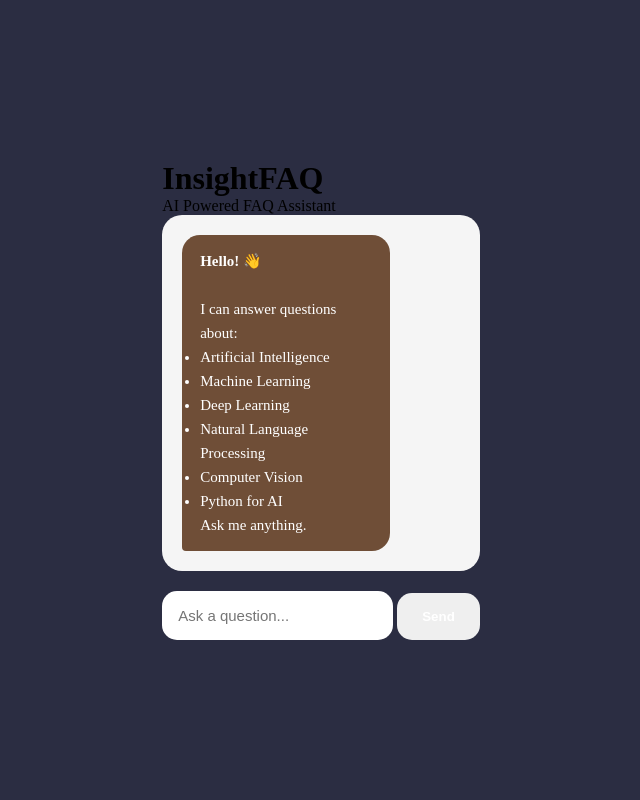
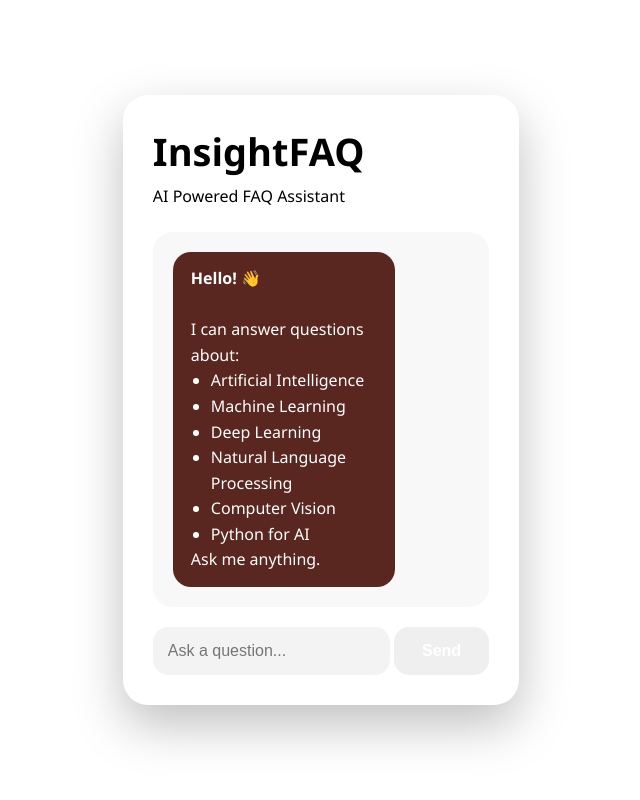
Before and after one commit to mashigasri1777/CodeAlpha_FAQ_Chatbot, a Python web app: template templates/index.html in a window 1280 px wide. Shown: the whole page, without its empty margins (319-959 px from the left). Run offline with Jinja, Linux system fonts and the light colour scheme; the template is opened without the code that fills it, so the values that code supplies are empty.

Commit message:
Update style.css

````diff
--- a/static/css/style.css
+++ b/static/css/style.css
@@ -5,18 +5,19 @@ box-sizing:border-box;
 }
 
 body{
+font-family:'Segoe UI',sans-serif;
+min-height:100vh;
 
 ```
-font-family:'Poppins',sans-serif;
-
-background:#2B2D42;
-
-min-height:100vh;
+background:
+linear-gradient(
+135deg,
+#2B2D42,
+#3A405A
+);
 
 display:flex;
-
 justify-content:center;
-
 align-items:center;
 
 padding:30px;
@@ -24,31 +25,25 @@ padding:30px;
 
 }
 
-.main-container{
+.chat-card{
 
 ```
 width:100%;
+max-width:700px;
 
-max-width:900px;
-```
-
-}
-
-.chat-container{
-
-```
-background:#8D99AE;
+background:white;
 
 border-radius:25px;
 
 padding:30px;
 
-box-shadow:0px 15px 40px rgba(0,0,0,0.35);
+box-shadow:
+0 20px 50px rgba(0,0,0,.25);
 ```
 
 }
 
-.header{
+.chat-header{
 
 ```
 text-align:center;
@@ -58,30 +53,26 @@ margin-bottom:25px;
 
 }
 
-.header h1{
+.chat-header h1{
 
 ```
-font-size:42px;
-
-font-weight:700;
-
 color:#2B2D42;
 
-letter-spacing:1px;
+font-size:38px;
 
-margin-bottom:5px;
+font-weight:800;
+
+margin-bottom:8px;
 ```
 
 }
 
-.header p{
+.chat-header p{
 
 ```
-color:#592720;
+color:#6F4E37;
 
 font-size:16px;
-
-font-weight:500;
 ```
 
 }
@@ -89,23 +80,23 @@ font-weight:500;
 .chat-box{
 
 ```
-height:500px;
+height:450px;
 
 overflow-y:auto;
 
-background:#f5f5f5;
+background:#f8f8f8;
 
 border-radius:20px;
 
 padding:20px;
+
+margin-bottom:20px;
 
 display:flex;
 
 flex-direction:column;
 
 gap:15px;
-
-margin-bottom:20px;
 ```
 
 }
@@ -121,15 +112,11 @@ color:#2B2D42;
 
 padding:14px 18px;
 
-border-radius:18px 18px 4px 18px;
+border-radius:18px;
 
 max-width:75%;
 
 font-size:15px;
-
-line-height:1.6;
-
-font-weight:500;
 ```
 
 }
@@ -139,41 +126,17 @@ font-weight:500;
 ```
 align-self:flex-start;
 
-background:#6F4E37;
+background:#592720;
 
 color:white;
 
 padding:14px 18px;
 
-border-radius:18px 18px 18px 4px;
+border-radius:18px;
 
 max-width:75%;
 
-font-size:15px;
-
 line-height:1.6;
-```
-
-}
-
-.welcome{
-
-```
-max-width:100%;
-
-background:#592720;
-
-color:white;
-```
-
-}
-
-.welcome ul{
-
-```
-margin-top:10px;
-
-margin-left:20px;
 ```
 
 }
@@ -193,73 +156,58 @@ gap:12px;
 ```
 flex:1;
 
-padding:16px;
+padding:15px;
+
+border:none;
+
+background:#f3f3f3;
+
+border-radius:15px;
+
+font-size:16px;
+
+outline:none;
+```
+
+}
+
+.send-btn{
+
+```
+background:#6F4E37;
+
+color:white;
 
 border:none;
 
 border-radius:15px;
 
-font-size:15px;
+padding:15px 28px;
 
-outline:none;
+cursor:pointer;
 
-background:white;
+font-weight:700;
+
+font-size:16px;
+
+transition:.3s;
 ```
 
 }
 
-.input-area input:focus{
+.send-btn:hover{
 
 ```
-box-shadow:0 0 0 3px rgba(212,163,115,0.4);
+background:#592720;
 ```
 
 }
 
-.input-area button{
+ul{
 
 ```
-background:#592720;
-
-color:white;
-
-border:none;
-
-padding:16px 25px;
-
-border-radius:15px;
-
-cursor:pointer;
-
-font-weight:600;
-
-transition:0.3s;
-```
-
-}
-
-.input-area button:hover{
-
-```
-background:#6F4E37;
-```
-
-}
-
-.chat-box::-webkit-scrollbar{
-
-```
-width:8px;
-```
-
-}
-
-.chat-box::-webkit-scrollbar-thumb{
-
-```
-background:#D4A373;
-
-border-radius:10px;
+margin-top:10px;
+margin-left:20px;
 ```
 
 }
@@ -267,36 +215,20 @@ border-radius:10px;
 @media(max-width:768px){
 
 ```
-.chat-container{
+.chat-card{
 
     padding:20px;
 }
 
-.header h1{
+.chat-header h1{
 
-    font-size:32px;
+    font-size:30px;
 }
 
 .chat-box{
 
     height:400px;
 }
-
-.input-area{
-
-    flex-direction:column;
-}
-
-.input-area button{
-
-    width:100%;
-}
-
-.user-message,
-.bot-message{
-
-    max-width:90%;
-}
 ```
 
 }
````
